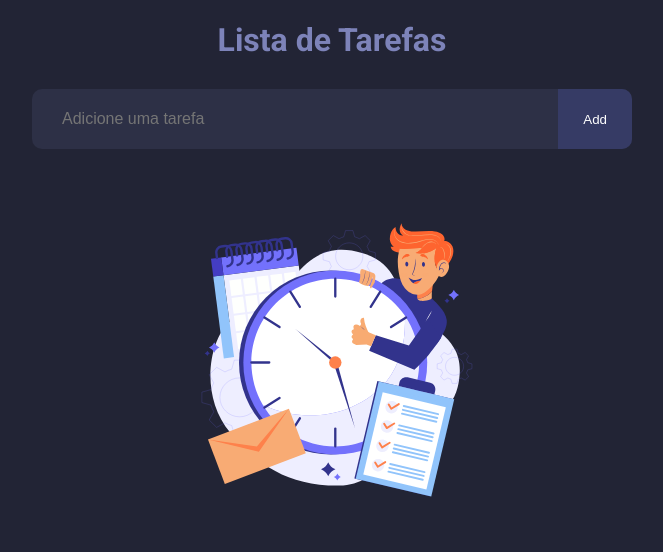
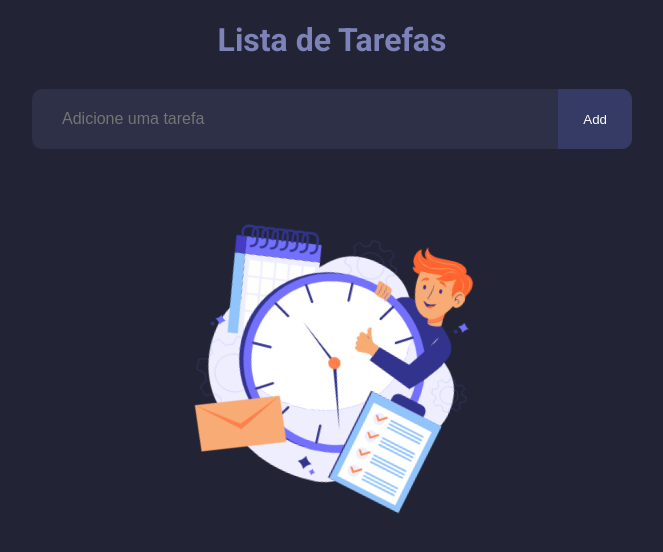
Before and after one commit to Luizerz/TodoListReact, a React (Vite) app: page / in a window 1280 px wide. In both pictures the pointer is over the picture 640 px from the left and 359 px from the top of the page. Shown: the top 552 px of the page, without its empty margins (308-971 px from the left). Built offline with nearby package versions, Linux system fonts and the light colour scheme.

Commit message:
add: link to render

```diff
--- a/src/TodoList.css
+++ b/src/TodoList.css
@@ -144,6 +144,11 @@ button.deleteAll:hover {
 
 .icone-central {
     max-width: 50%;
+    transition: 1s ease-in-out;
+}
+.icone-central:hover {
+    transform: rotate3d(2, 1, 2, 20deg);
+    /* transform: rotate3d(2, -1, -1, -0.2turn); */
 }
 
 .tarefaItens {
```
Also changed, not shown: 1 other file (tests, documents, lock files or other folders).
